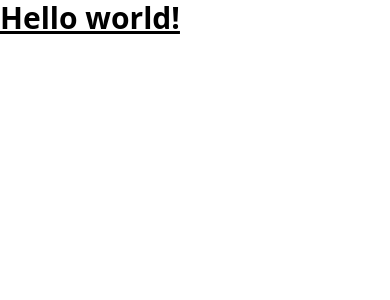
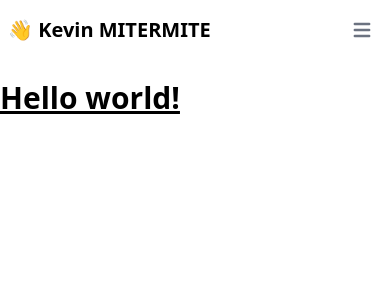
Before and after one commit to mitermitek/mitermitek.dev, a Next.js app: page / in a window 390 px wide. Shown: the top 300 px of the page. Built offline with nearby package versions, Linux system fonts and the light colour scheme.

Commit message:
Add layout

```diff
--- /dev/null
+++ b/components/layout.js
@@ -0,0 +1,10 @@
+import Navbar from "./navbar";
+
+export default function Layout({ children }) {
+  return (
+    <>
+      <Navbar />
+      <main className="container mx-auto">{children}</main>
+    </>
+  );
+}
--- /dev/null
+++ b/components/navbar.js
@@ -0,0 +1,59 @@
+import Link from "next/link";
+import { useState } from "react";
+
+export default function Navbar() {
+  const [isNavExpanded, setIsNavExpanded] = useState(false);
+
+  return (
+    <nav className="bg-white px-2 sm:px-4 py-2.5 mb-5 md:mb-10">
+      <div className="container flex flex-wrap justify-between items-center mx-auto">
+        <Link href="/">
+          <a className="flex items-center">
+            <span className="self-center text-xl font-semibold whitespace-nowrap">
+              👋 Kevin MITERMITE
+            </span>
+          </a>
+        </Link>
+        <button
+          className="inline-flex items-center p-2 ml-1 text-sm text-gray-500 rounded-lg md:hidden hover:bg-gray-100 focus:outline-none focus:ring-2 focus:ring-gray-200"
+          type="button"
+          onClick={() => {
+            setIsNavExpanded(!isNavExpanded);
+          }}
+        >
+          <span className="sr-only">Open main menu</span>
+          <svg
+            aria-hidden="true"
+            className="w-6 h-6"
+            fill="currentColor"
+            viewBox="0 0 20 20"
+            xmlns="http://www.w3.org/2000/svg"
+          >
+            <path
+              clipRule="evenodd"
+              d="M3 5a1 1 0 011-1h12a1 1 0 110 2H4a1 1 0 01-1-1zM3 10a1 1 0 011-1h12a1 1 0 110 2H4a1 1 0 01-1-1zM3 15a1 1 0 011-1h12a1 1 0 110 2H4a1 1 0 01-1-1z"
+              fillRule="evenodd"
+            ></path>
+          </svg>
+        </button>
+        <div
+          className={
+            isNavExpanded
+              ? "justify-between items-center w-full md:flex md:w-auto md:order-1"
+              : "hidden justify-between items-center w-full md:flex md:w-auto md:order-1"
+          }
+        >
+          <ul className="flex flex-col p-2 mt-2 rounded-lg md:flex-row md:space-x-8 md:mt-0 md:text-sm md:font-medium md:border-0 md:bg-white">
+            <li>
+              <Link href="/">
+                <a className="block py-2 pr-4 pl-3 bg-gray-50 text-gray-700 rounded hover:bg-gray-100 md:bg-transparent md:hover:bg-transparent md:hover:text-gray-900 md:p-0">
+                  Accueil
+                </a>
+              </Link>
+            </li>
+          </ul>
+        </div>
+      </div>
+    </nav>
+  );
+}
--- a/pages/_app.js
+++ b/pages/_app.js
@@ -1,7 +1,12 @@
-import '../styles/globals.css'
+import "../styles/globals.css";
+import Layout from "../components/layout";
 
 function MyApp({ Component, pageProps }) {
-  return <Component {...pageProps} />
+  return (
+    <Layout>
+      <Component {...pageProps} />
+    </Layout>
+  );
 }
 
-export default MyApp
+export default MyApp;
```
